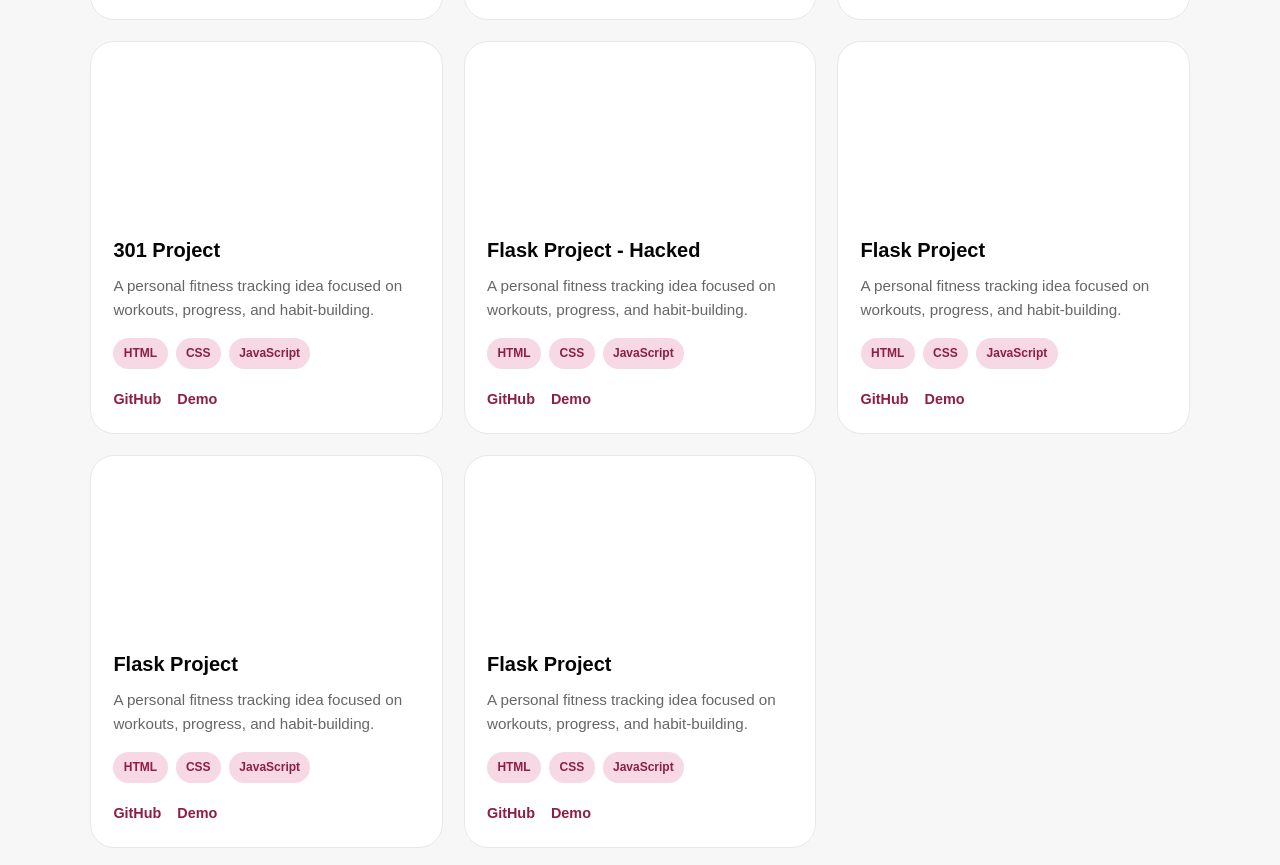
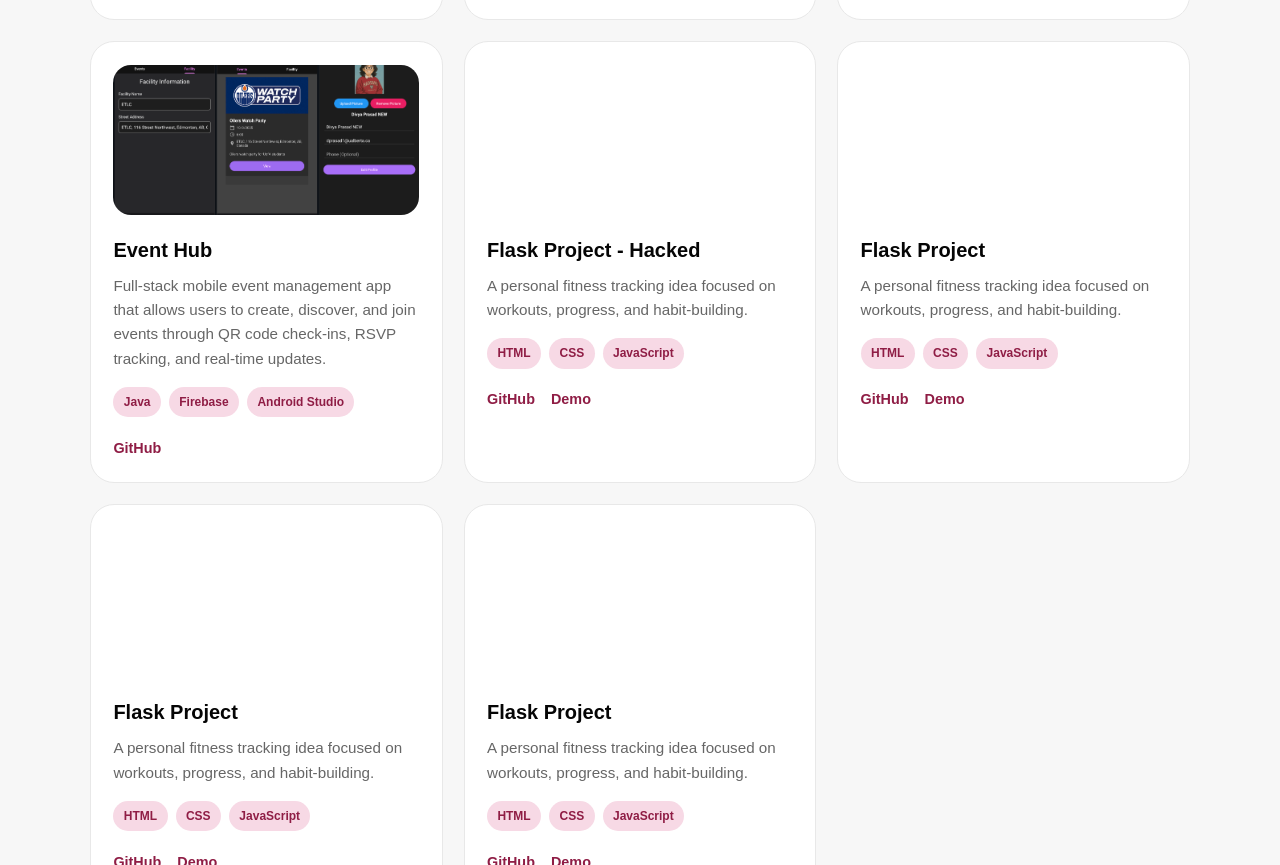
Before and after one commit to sdhinsa11/Portfolio, a plain HTML site: page index.html in a window 1280 px wide. Shown: the part 1511-2376 px from the top of the page. Drawn offline with Linux system fonts and the light colour scheme.

Commit message:
Event hub app added

```diff
--- a/index.html
+++ b/index.html
@@ -207,6 +207,10 @@
 
     .accioMemory-image{
       background-image: url("./images/accioMemory.png");
+    }
+
+    .eventHub-image{
+        background-image: url("./images/eventHub.png");
     }
 
 
@@ -476,17 +480,16 @@
 
         <!-- Put the 301 project here -->
         <article class="card">
-          <div class="project-image"></div>
-          <h3>301 Project</h3>
-          <p>A personal fitness tracking idea focused on workouts, progress, and habit-building.</p>
+          <div class="project-image eventHub-image"></div>
+          <h3>Event Hub</h3>
+          <p>Full-stack mobile event management app that allows users to create, discover, and join events through QR code check-ins, RSVP tracking, and real-time updates.</p>
           <div class="tags">
-            <span class="tag">HTML</span>
-            <span class="tag">CSS</span>
-            <span class="tag">JavaScript</span>
+            <span class="tag">Java</span>
+            <span class="tag">Firebase</span>
+            <span class="tag">Android Studio</span>
           </div>
           <div class="card-links">
-            <a href="#">GitHub</a>
-            <a href="#">Demo</a>
+            <a href="https://github.com/EventHubApp/Event-Hub">GitHub</a>
           </div>
         </article>
 
```
Also changed, not shown: images/eventHub.png (added).
